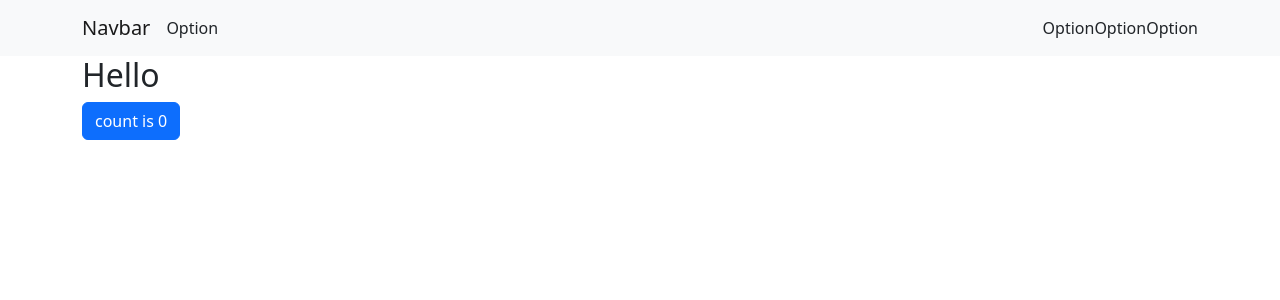
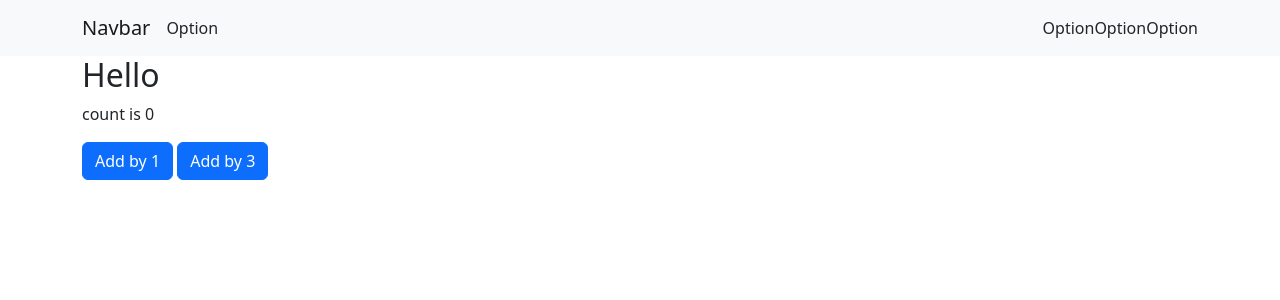
Before and after one commit to renesilva/ES-React-TS-Boilerplate, a React (Create React App) app: page /redux-example-page in a window 1280 px wide. Shown: the top 300 px of the page. Built offline with nearby package versions, Linux system fonts and the light colour scheme.

Commit message:
Redux example. Added by 3

```diff
--- a/src/ReduxExamplePage/ReduxExamplePage.tsx
+++ b/src/ReduxExamplePage/ReduxExamplePage.tsx
@@ -1,20 +1,27 @@
 import { useAppDispatch, useAppSelector } from '../redux/app/hooks';
-import { incremented } from '../redux/features/counter/counter-slice';
+import { incremented, amountAdded } from '../redux/features/counter/counter-slice';
 
 export default function ReduxExamplePage() {
   // redux
   const count = useAppSelector((state) => state.counter.value);
   const dispatch = useAppDispatch();
   // handlers
-  const handleClickCount = () => {
+  const handleClickAddBy1 = () => {
     dispatch(incremented());
+  };
+  const handleClickAddByX = () => {
+    dispatch(amountAdded(3));
   };
   // render
   return (
     <div className="container">
       <h2>Hello</h2>
-      <button onClick={handleClickCount} className="btn btn-primary">
-        count is {count}
+      <p>count is {count}</p>
+      <button onClick={handleClickAddBy1} className="btn btn-primary">
+        Add by 1
+      </button>{' '}
+      <button onClick={handleClickAddByX} className="btn btn-primary">
+        Add by 3
       </button>
     </div>
   );
--- a/src/redux/features/counter/counter-slice.ts
+++ b/src/redux/features/counter/counter-slice.ts
@@ -1,4 +1,4 @@
-import { createSlice } from '@reduxjs/toolkit'; // PayloadAction
+import { createSlice, PayloadAction } from '@reduxjs/toolkit';
 
 interface CounterState {
   value: number;
@@ -15,8 +15,11 @@ const counterSlice = createSlice({
     incremented(state) {
       state.value++;
     },
+    amountAdded(state, action: PayloadAction<number>) {
+      state.value += action.payload;
+    },
   },
 });
 
-export const { incremented } = counterSlice.actions;
+export const { incremented, amountAdded } = counterSlice.actions;
 export default counterSlice.reducer;
```
